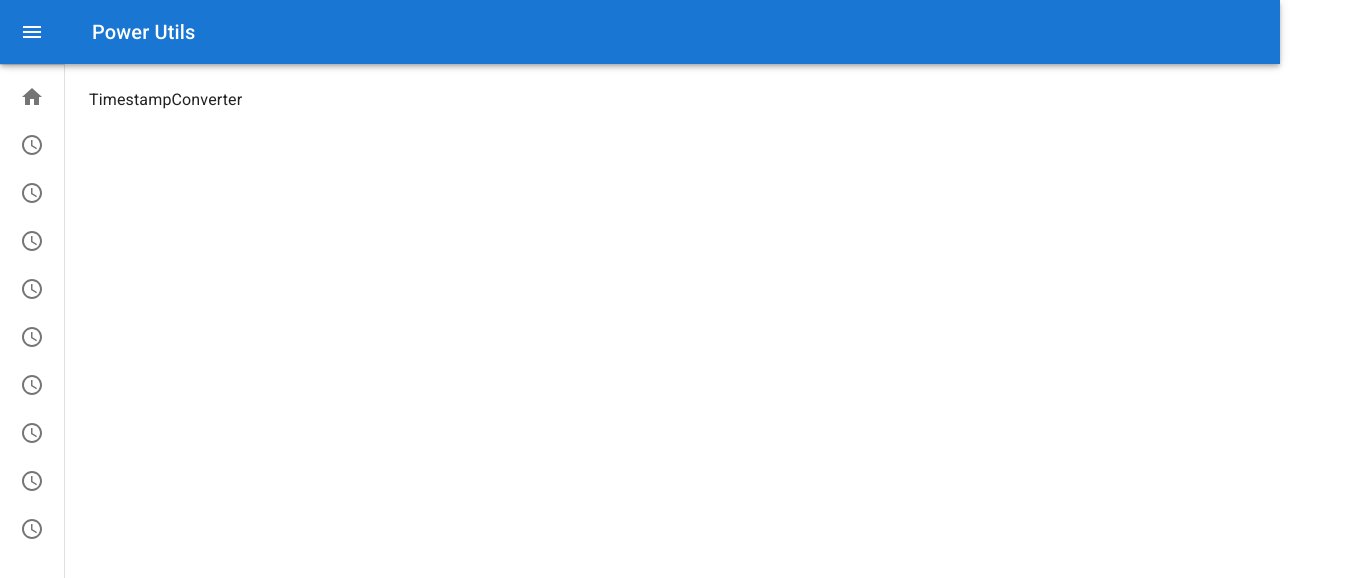
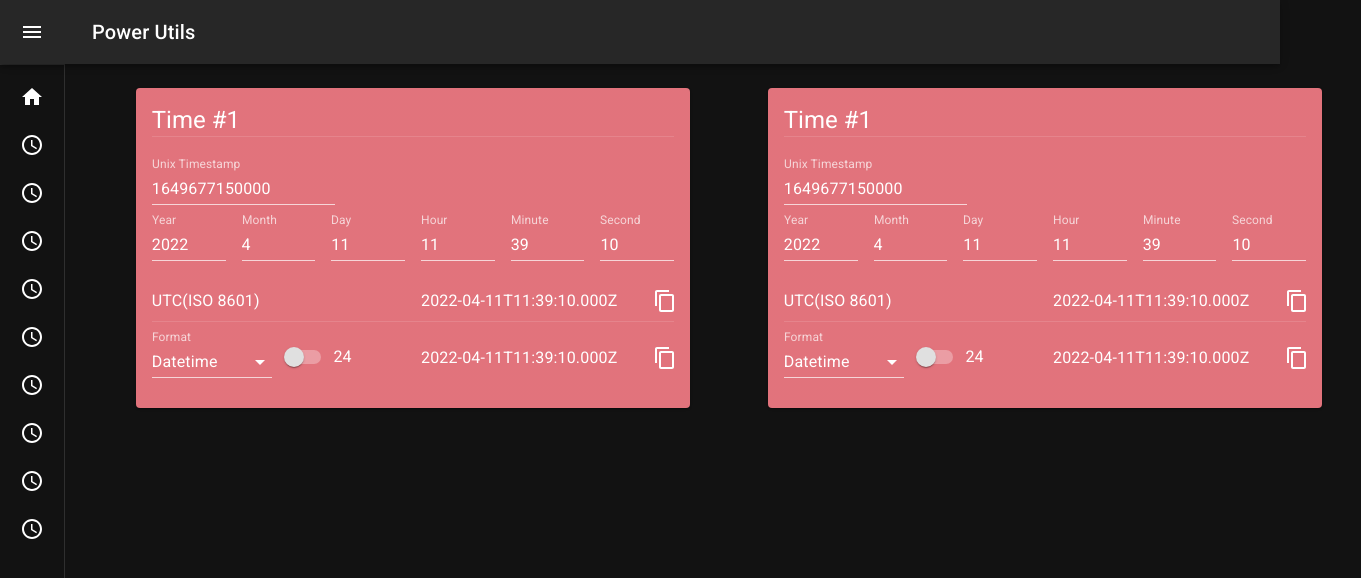
Before and after one commit to mickmetalholic/power-tools, a Next.js app: page /converter/timestamp in a window 1280 px wide. Shown: the top 578 px of the page, 1361 px wide, since content can reach past the window. Built offline with nearby package versions, Linux system fonts and the light colour scheme.

Commit message:
feat: timecard

```diff
--- /dev/null
+++ b/common/hooks/useClient.ts
@@ -0,0 +1,8 @@
+import { useState, useEffect } from 'react'
+
+export function useClient() {
+  const [isClient, setIsClient] = useState(false)
+  useEffect(() => setIsClient(true), [])
+
+  return isClient
+}
--- a/common/icon.ts
+++ b/common/icon.ts
@@ -1,9 +1,11 @@
 import MenuIcon from '@mui/icons-material/Menu'
 import ChevronLeftIcon from '@mui/icons-material/ChevronLeft'
 import HomeIcon from '@mui/icons-material/Home'
+import ContentCopyIcon from '@mui/icons-material/ContentCopy';
 
 export {
   MenuIcon,
   ChevronLeftIcon,
-  HomeIcon
+  HomeIcon,
+  ContentCopyIcon
 }
--- /dev/null
+++ b/common/theme/colorScheme/onedark.ts
@@ -0,0 +1,26 @@
+import { PaletteOptions } from '@mui/material'
+
+export enum ONE_DARK {
+  Black = '#282c34',
+  White = '#abb2bf',
+  Light_Red = '#e06c75',
+  Dark_Red = '#be5046',
+  Green = '#98c379',
+  Light_Yellow = '#e5c07b',
+  Dark_Yellow = '#d19a66',
+  Blue = '#61afef',
+  Magenta = '#c678dd',
+  Cyan = '#56b6c2',
+  Gutter_Grey = '#4b5263',
+  Comment_Grey = '#5c6370'
+}
+
+const options: PaletteOptions = {
+  mode: 'dark',
+  error: {
+    main: ONE_DARK.Light_Red,
+    dark: ONE_DARK.Dark_Red,
+  },
+}
+
+export default options
--- a/common/theme/index.ts
+++ b/common/theme/index.ts
@@ -1,9 +1,8 @@
 import { createTheme } from '@mui/material/styles'
+import onedark from './colorScheme/onedark'
 
 export const lightTheme = createTheme()
 
 export const darkTheme = createTheme({
-  palette: {
-    mode: 'dark',
-  },
+  palette: onedark,
 })
--- /dev/null
+++ b/module/TimestampConverter/components/TimeCard/index.tsx
@@ -0,0 +1,199 @@
+import { Dispatch, SetStateAction, useState } from 'react'
+import { useTheme } from '@emotion/react'
+import dayjs from 'dayjs'
+import {
+  Card,
+  CardContent,
+  Divider,
+  FormControl,
+  FormControlLabel,
+  FormGroup,
+  Grid,
+  IconButton,
+  InputLabel,
+  MenuItem,
+  Select,
+  Switch,
+  TextField,
+  Theme,
+  Typography
+} from '@mui/material'
+import { ContentCopyIcon } from '@/common/icon'
+
+enum FormatType {
+  DATE_TIME,
+  TIME,
+  DATE
+}
+
+const formatTypeList = [
+  {
+    value: FormatType.DATE_TIME,
+    text: 'Datetime',
+  },
+  {
+    value: FormatType.TIME,
+    text: 'Time',
+  },
+  {
+    value: FormatType.DATE,
+    text: 'Date',
+  }
+]
+
+const timeComponents = [
+  {
+    label: 'Year',
+    getValue: (time: Date) => time.getFullYear(),
+    setValue: (v: string, time: Date, setTime: Dispatch<SetStateAction<Date>>) => {
+      setTime(new Date(dayjs(time).set('year', Number(v)).valueOf()))
+    },
+  },
+  {
+    label: 'Month',
+    getValue: (time: Date) => time.getMonth() + 1,
+    setValue: (v: string, time: Date, setTime: Dispatch<SetStateAction<Date>>) => {
+      setTime(new Date(dayjs(time).set('month', Number(v) - 1).valueOf()))
+    },
+  },
+  {
+    label: 'Day',
+    getValue: (v: Date) => v.getDate(),
+    setValue: (v: string, time: Date, setTime: Dispatch<SetStateAction<Date>>) => {
+      setTime(new Date(dayjs(time).set('date', Number(v)).valueOf()))
+    },
+  },
+  {
+    label: 'Hour',
+    getValue: (v: Date) => v.getHours(),
+    setValue: (v: string, time: Date, setTime: Dispatch<SetStateAction<Date>>) => {
+      setTime(new Date(dayjs(time).set('hour', Number(v)).valueOf()))
+    },
+  },
+  {
+    label: 'Minute',
+    getValue: (v: Date) => v.getMinutes(),
+    setValue: (v: string, time: Date, setTime: Dispatch<SetStateAction<Date>>) => {
+      setTime(new Date(dayjs(time).set('minute', Number(v)).valueOf()))
+    },
+  },
+  {
+    label: 'Second',
+    getValue: (v: Date) => v.getSeconds(),
+    setValue: (v: string, time: Date, setTime: Dispatch<SetStateAction<Date>>) => {
+      setTime(new Date(dayjs(time).set('second', Number(v)).valueOf()))
+    },
+  },
+]
+
+function TimeCard(): JSX.Element {
+  const theme = useTheme() as Theme
+  const [time, setTime] = useState(new Date())
+  const [isMilliseconds, setIsMilliseconds] = useState(true)
+  const [formatType, setFormatType] = useState(FormatType.DATE_TIME)
+  const [isHour12, setIsHour12] = useState(false)
+  const [showSnackbar, setShowSnackbar] = useState(false)
+
+  return (
+    <Card
+      sx={{
+        width: '90%',
+        height: '320px',
+        margin: 'auto',
+        backgroundColor: theme.palette.error.main,
+      }}
+    >
+      <CardContent>
+        <Typography
+          variant="h5"
+          component="div"
+          style={{ color: '#fff' }}
+        >
+          Time #1
+        </Typography>
+
+        <Divider />
+
+        <Grid container spacing={2} style={{ marginTop: '4px' }}>
+          <Grid item xs={8}>
+            <TextField
+              label="Unix Timestamp"
+              variant="standard"
+              value={time.valueOf()}
+            />
+          </Grid>
+        </Grid>
+
+        <Grid container spacing={2}>
+          {timeComponents.map(({ label, getValue, setValue }) => (
+            <Grid item xs={2} key={label}>
+              <TextField
+                label={label}
+                variant="standard"
+                inputProps={{
+                  type: 'number',
+                }}
+                margin="dense"
+                value={getValue(time)}
+                onChange={v => setValue(v.target.value, time, setTime)}
+              />
+            </Grid>
+          ))}
+        </Grid>
+
+        <Grid container spacing={2} style={{ marginTop: 0 }}>
+          <Grid item xs={6} style={{ lineHeight: '40px' }}>UTC(ISO 8601)</Grid>
+          <Grid item xs={5} style={{ lineHeight: '40px' }}>{time.toISOString()}</Grid>
+          <Grid item xs={1}>
+            <IconButton aria-label="content-copy">
+              <ContentCopyIcon />
+            </IconButton>
+          </Grid>
+        </Grid>
+
+        <Divider />
+
+        <Grid container spacing={2} style={{ marginTop: 0 }}>
+          <Grid item xs={3} style={{ paddingTop: '8px' }}>
+            <FormControl variant="standard" sx={{ minWidth: 120 }}>
+              <InputLabel id="demo-simple-select-standard-label">Format</InputLabel>
+              <Select
+                labelId="demo-simple-select-standard-label"
+                id="demo-simple-select-standard"
+                value={formatType}
+                onChange={e => setFormatType(e.target.value as FormatType)}
+                label="Age"
+              >
+                {formatTypeList.map(({ value, text }, index) => (
+                  <MenuItem value={value} key={index}>{text}</MenuItem>
+                ))}
+              </Select>
+            </FormControl>
+          </Grid>
+          <Grid item xs={3}>
+            <FormGroup>
+              <FormControlLabel
+                control={(
+                  <Switch
+                    checked={isHour12}
+                    onChange={e => setIsHour12(e.target.checked)}
+                    inputProps={{ 'aria-label': 'controlled' }}
+                  />
+                )}
+                label={isHour12 ? '12' : '24'}
+              />
+            </FormGroup>
+          </Grid>
+          <Grid item xs={5} style={{ lineHeight: '40px' }}>{time.toISOString()}</Grid>
+          <Grid item xs={1}>
+            <IconButton aria-label="content-copy">
+              <ContentCopyIcon />
+            </IconButton>
+          </Grid>
+        </Grid>
+      </CardContent>
+    </Card>
+  )
+}
+
+export default TimeCard
--- /dev/null
+++ b/module/TimestampConverter/constants.ts
@@ -0,0 +1 @@
+export const KEY_PREFIX = '__TIMESTAMP_CONVERTER__'
--- a/module/TimestampConverter/index.tsx
+++ b/module/TimestampConverter/index.tsx
@@ -1,7 +1,22 @@
-import React from 'react'
+import { Box, Grid } from '@mui/material'
+import { useClient } from '@/common/hooks/useClient'
+import TimeCard from './components/TimeCard'
 
 function TimestampConverter(): JSX.Element {
-  return <>TimestampConverter</>
+  const isClient = useClient()
+
+  return (
+    <Box sx={{ minWidth: '1248px', margin: 'auto' }}>
+      <Grid container spacing={2} sx={{ marginLeft: 0 }}>
+        <Grid item xs={6}>
+          {isClient && <TimeCard />}
+        </Grid>
+        <Grid item xs={6}>
+          {isClient && <TimeCard />}
+        </Grid>
+      </Grid>
+    </Box>
+  )
 }
 
 export default TimestampConverter
--- a/package.json
+++ b/package.json
@@ -13,6 +13,7 @@
     "@emotion/styled": "^11.8.1",
     "@mui/icons-material": "^5.6.2",
     "@mui/material": "^5.7.0",
+    "dayjs": "^1.11.2",
     "next": "12.1.6",
     "react": "18.1.0",
     "react-dom": "18.1.0"
--- a/pages/_app.tsx
+++ b/pages/_app.tsx
@@ -21,7 +21,7 @@ import {
 import { HomeIcon, MenuIcon, ChevronLeftIcon } from '@/common/icon'
 import { styled, Theme, CSSObject } from '@mui/material/styles'
 import { UTIL_LIST } from '../common/constants'
-import { lightTheme } from '../common/theme'
+import { darkTheme } from '../common/theme'
 import './_app.scss'
 
 const drawerWidth = 240
@@ -102,7 +102,7 @@ function App({ Component, pageProps }: AppProps) {
   const handleDrawerClose = () => setOpen(false)
 
   return (
-    <ThemeProvider theme={lightTheme}>
+    <ThemeProvider theme={darkTheme}>
       <Box sx={{ display: 'flex' }}>
         <CssBaseline />
 
```
Also changed, not shown: 1 other file (tests, documents, lock files or other folders).
